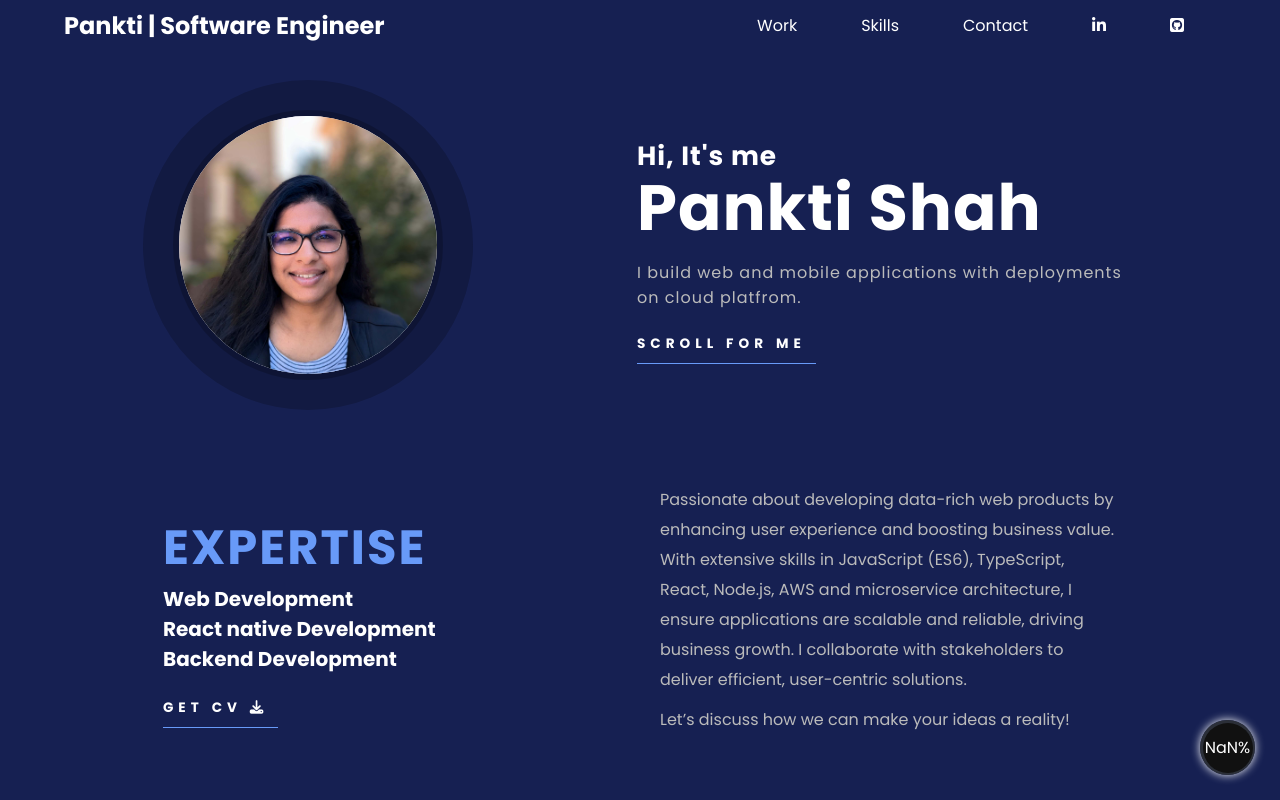
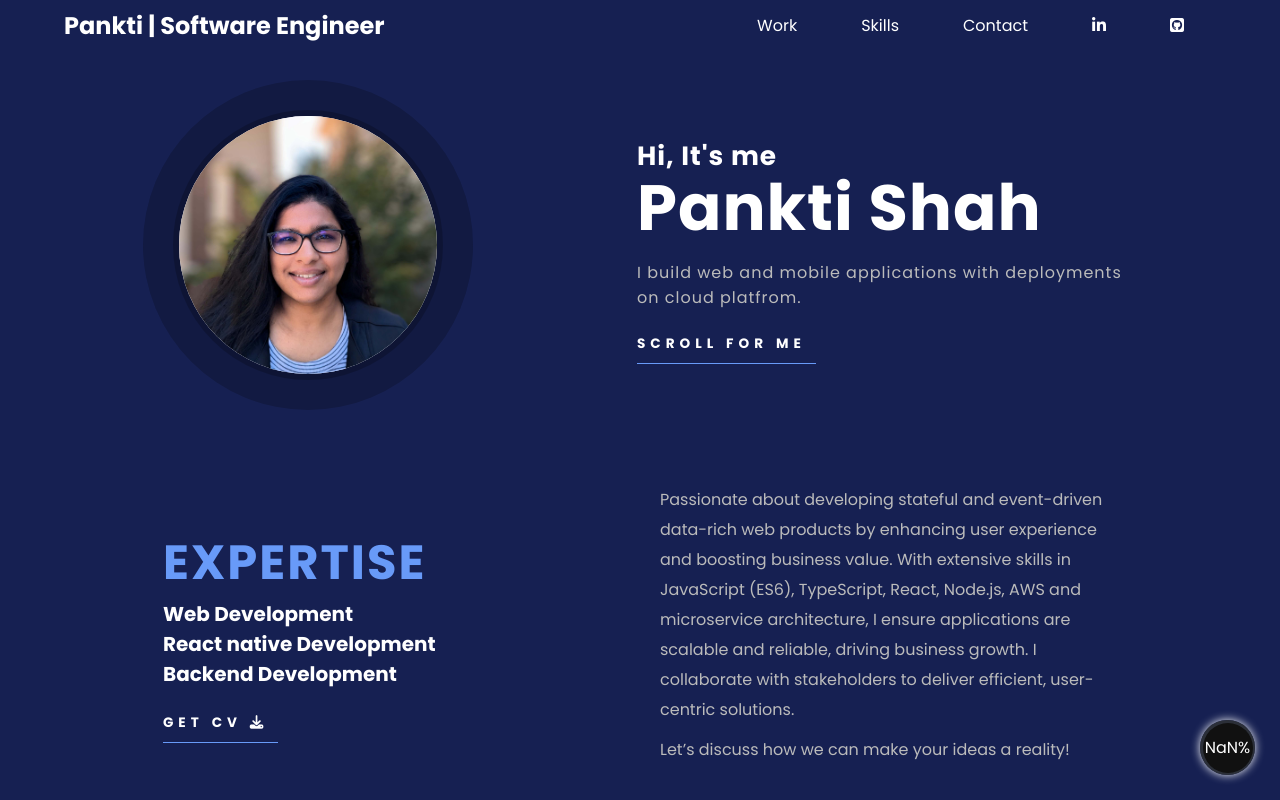
Before and after one commit to PS8924/portfolio, a React (Create React App) app: page / in a window 1280 px wide. Shown: the top 800 px of the page. Built offline with nearby package versions, Linux system fonts and the light colour scheme.

Commit message:
minor text changes

```diff
--- a/src/components/Contact/Contact.js
+++ b/src/components/Contact/Contact.js
@@ -6,7 +6,7 @@ const Contact = () => {
     <section id="contact" data-aos="fade-down">
       <strong>What's Next? Let's Work Together!</strong>
       {/* <h3>Let's Work Together!</h3> */}
-      <p>Bringing 5 years of cross-functional experience in full-stack application development, with expertise in building and deploying data-intensive applications on cloud-based environments, and a proven ability to collaborate in diverse teams</p>
+      <p>Bringing 6 years of cross-functional experience in full-stack application development, with expertise in building and deploying data-intensive applications on cloud-based environments, and a proven ability to collaborate in diverse teams</p>
       <a href="mailto:shahpankti1188@gmail.com" className='btn-link contact-btn'>
         Write Me An Email <i className="fa-solid fa-envelope"></i>
       </a>
--- a/src/components/Summary/Summary.js
+++ b/src/components/Summary/Summary.js
@@ -17,7 +17,7 @@ const Summary = () => {
 
       <div className="summary-details">
         <p>
-          Passionate about developing data-rich web products by enhancing user experience and boosting business value. With extensive skills in JavaScript (ES6), TypeScript, React, Node.js, AWS and microservice architecture, I ensure applications are scalable and reliable, driving business growth. I collaborate with stakeholders to deliver efficient, user-centric solutions.
+          Passionate about developing stateful and event-driven data-rich web products by enhancing user experience and boosting business value. With extensive skills in JavaScript (ES6), TypeScript, React, Node.js, AWS and microservice architecture, I ensure applications are scalable and reliable, driving business growth. I collaborate with stakeholders to deliver efficient, user-centric solutions.
         </p>
         <p>Let’s discuss how we can make your ideas a reality!</p>
       </div>
--- a/src/constants/index.js
+++ b/src/constants/index.js
@@ -92,7 +92,7 @@ const emailid = 'shahpankti1188@gmail.com';
 const workdetails = [
   {
     title: "Software Engineer",
-    company_name: "Abecedarian, LLC.",
+    company_name: "Bear Brown & Co.",
     location: "Remote, USA",
     icon: work,
     iconBg: "#E6DEDD",
```
